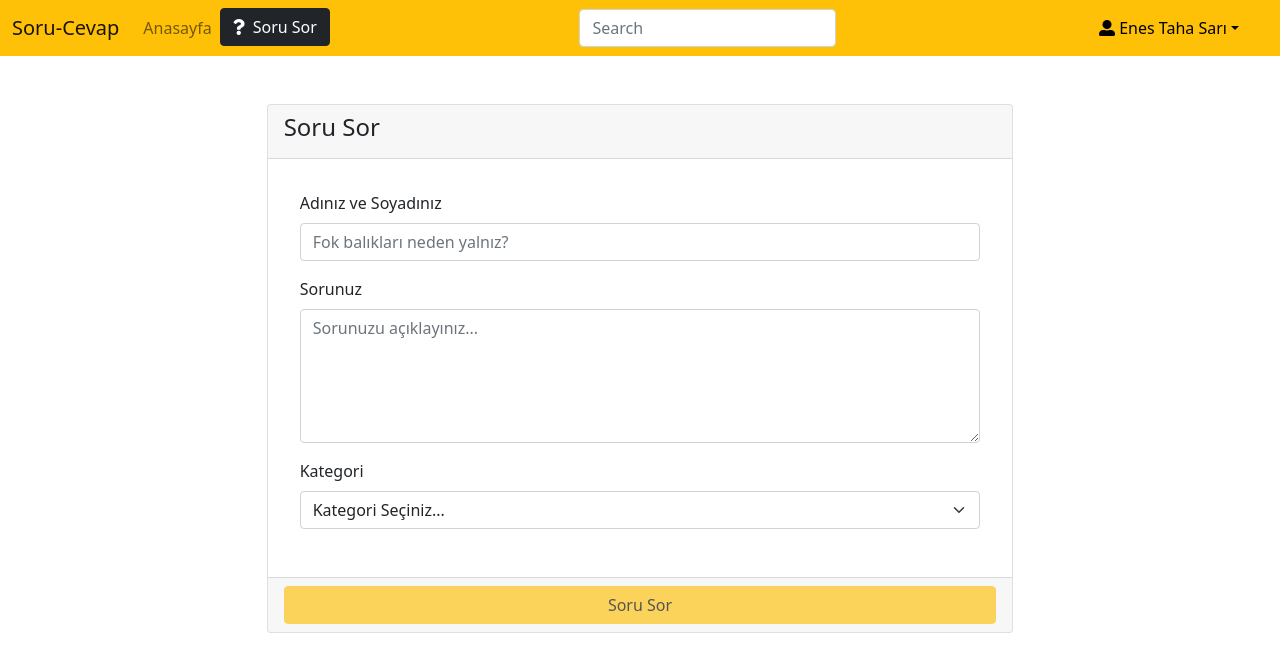
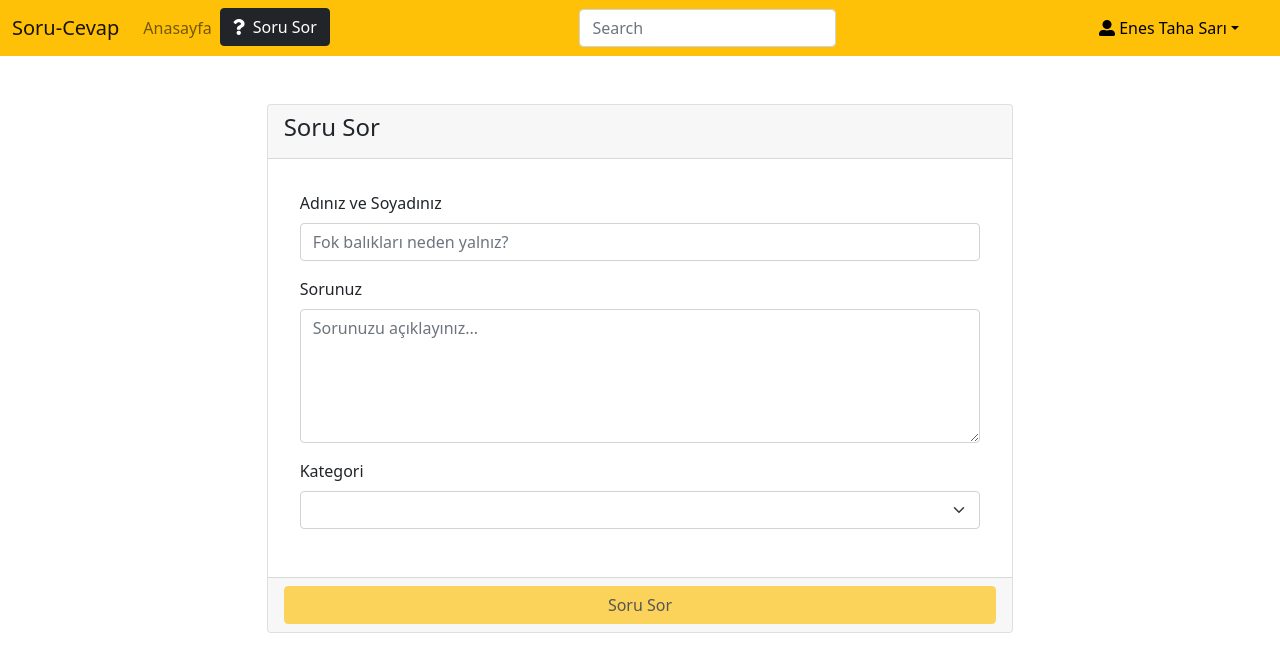
Before and after one commit to Enes-ets34/Vue-question-answer-app, a Vue app: page /new in a window 1280 px wide. Shown: the top 672 px of the page. Built offline with nearby package versions, Linux system fonts and the light colour scheme; data requests are answered from the project's data file.

Commit message:
added alert

```diff
--- a/db.json
+++ b/db.json
@@ -23,6 +23,10 @@
     {
       "title": "Dev0ps",
       "id": 6
+    },
+    {
+      "title": "Java",
+      "id": 7
     }
   ],
   "questions": [
@@ -32,13 +36,6 @@
       "content": "Vue js sorunum var .",
       "categoryId": 1,
       "id": 2
-    },
-    {
-      "created_at": "2021-09-07T18:08:28.188Z",
-      "title": "React",
-      "content": "React iyi mi arkidişler ? ",
-      "categoryId": 2,
-      "id": 3
     },
     {
       "created_at": "2021-09-07T18:09:08.256Z",
--- a/src/components/Home/Categories.vue
+++ b/src/components/Home/Categories.vue
@@ -1,7 +1,11 @@
 <template>
   <div class="card sticky-top mb-2" style="z-index:0 !important;">
     <div class="list-group">
-      <a href="#" class="list-group-item list-group-item-action bg-warning text-center" aria-current="true">
+      <a
+        href="#"
+        class="list-group-item list-group-item-action bg-warning text-center"
+        aria-current="true"
+      >
         Kategoriler
       </a>
       <!-- <a
@@ -18,11 +22,17 @@
         v-for="(category, index) in categories"
         :key="category.id"
         href="#"
-        class="list-group-item list-group-item-action "
+        class="list-group-item list-group-item-action d-flex justify-content-between align-items-center"
         @click.prevent="category.selected = !category.selected"
-        :class="{ 'bg-warning': category.selected }"
+        :class="{ active: category.selected }"
       >
-        <i class="fa fa-hashtag" :class="{ [textColor(index)]: true }"></i> {{ category.title }}
+        <div>
+          <i class="fa fa-hashtag me-2" :class="{ [textColor(index)]: true }">
+          </i>
+          {{ category.title }}
+        </div>
+
+        <i v-if="category.selected" class=" fas fa-check"></i>
       </a>
     </div>
   </div>
@@ -34,7 +44,16 @@ export default {
   data() {
     return {
       // ...mapState(["categories/categories"]),
-      colors: ["text-primary", "text-danger", "text-dark", "text-secondary", "text-success", "text-info", "text-warning", "text-muted"]
+      colors: [
+        "text-primary",
+        "text-danger",
+        "text-dark",
+        "text-secondary",
+        "text-success",
+        "text-info",
+        "text-warning",
+        "text-muted"
+      ]
     };
   },
   created() {},
@@ -53,11 +72,11 @@ export default {
       selectedCategories: "categories/getSelectedCategories"
     })
   },
-  watch:{
-    categories:{
-      deep:true,
-      handler(categories){
-        this.$store.dispatch("questions/fetchQuestions",categories)
+  watch: {
+    categories: {
+      deep: true,
+      handler(categories) {
+        this.$store.dispatch("questions/fetchQuestions", categories);
       }
     }
   }
@@ -66,7 +85,7 @@ export default {
 
 <style scoped>
 .active {
-  background-color: #f0f0f0;
+  background-color: #ffec98;
   color: black;
   border: 1px solid rgba(0, 0, 0, 0.125);
 }
--- a/src/views/Home.vue
+++ b/src/views/Home.vue
@@ -7,6 +7,7 @@
         </div>
         <div class="col-md-8">
           <QuestionList />
+
         </div>
       </div>
     </div>
@@ -16,21 +17,21 @@
 <script>
 import Categories from "../components/Home/Categories.vue";
 import QuestionList from "../components/Home/QuestionList.vue";
-import { appAxios } from "../utils/appAxios";
+
+
 // @ is an alias to /src
 
 export default {
   name: "Home",
-  components: { Categories, QuestionList },
+  components: {
+    Categories,
+    QuestionList,
+
+  },
 
   data() {
     return {};
   },
-  created() {
-    this.$store.dispatch(
-      "questions/fetchQuestions",
-      this.$store.getters["categories/getSelectedCategories"]
-    );
-  }
+
 };
 </script>
--- a/src/views/NewQuestion.vue
+++ b/src/views/NewQuestion.vue
@@ -7,17 +7,38 @@
           <div class="form-group">
             <div class="mb-3">
               <label for="title" class="form-label">Adınız ve Soyadınız</label>
-              <input v-model="userData.title" id="title" type="text" placeholder="Fok balıkları neden yalnız?" class="form-control" />
+              <input
+                v-model="userData.title"
+                id="title"
+                type="text"
+                placeholder="Fok balıkları neden yalnız?"
+                class="form-control"
+              />
             </div>
             <div class="mb-3">
               <label for="content" class="form-label">Sorunuz</label>
-              <textarea v-model="userData.content" class="form-control" id="content" placeholder="Sorunuzu açıklayınız..." rows="5"></textarea>
+              <textarea
+                v-model="userData.content"
+                class="form-control"
+                id="content"
+                placeholder="Sorunuzu açıklayınız..."
+                rows="5"
+              ></textarea>
             </div>
             <div class="mb-3">
-              <label class="form-label">Kategori</label>
-              <select v-model="userData.categoryId" class="form-select" aria-label="Default select example">
-                <option selected value="null">Kategori Seçiniz...</option>
-                <option v-for="category in categories" :key="category.id" :value="category.id">{{ category.title }}</option>
+              <label for="question-category" class="form-label">Kategori</label>
+              <select
+                v-model="userData.categoryId"
+                id="question-category"
+                class="form-select"
+              >
+                <option
+                  v-for="category in categories"
+                  :value="category.id"
+                  :key="category.id"
+                >
+                  {{ category.title }}
+                </option>
               </select>
             </div>
           </div>
@@ -25,7 +46,13 @@
       </div>
       <div class="card-footer">
         <div class="d-grid gap-2">
-          <button :disabled="validate" @click="saveUserData" class="btn btn-warning">Soru Sor</button>
+          <button
+            :disabled="validate"
+            @click="saveUserData"
+            class="btn btn-warning"
+          >
+            Soru Sor
+          </button>
         </div>
       </div>
     </div>
@@ -33,30 +60,41 @@
 </template>
 
 <script>
+import { mapGetters } from "vuex";
+
 export default {
   data() {
     return {
       userData: {
         title: null,
-        content: null,
+        content: "",
         categoryId: null
       }
     };
   },
+  created() {
+    this.userData.categoryId = this.$route.query?.categoryId || null;
+    this.userData.title = this.$route.query?.categoryId || null;
+  },
   methods: {
     saveUserData() {
-      this.$store.dispatch("questions/saveQuestion", { created_at: new Date(), ...this.userData });
+      this.$store.dispatch("questions/saveQuestion", {
+        created_at: new Date(),
+        ...this.userData
+      });
       this.$router.push({ name: "Home" });
     }
   },
 
   computed: {
     validate() {
-      return !this.userData?.title?.length > 0 || !this.userData?.content?.length > 0;
+      return (
+        !this.userData?.title?.length > 0 || !this.userData?.content?.length > 0
+      );
     },
-    categories() {
-      return this.$store.getters["categories/getCategories"];
-    }
+    ...mapGetters({
+      categories: "categories/getCategories"
+    })
   }
 };
 </script>
```
Also changed, not shown: src/components/Home/QuestionList.vue (+34 -3 lines).
